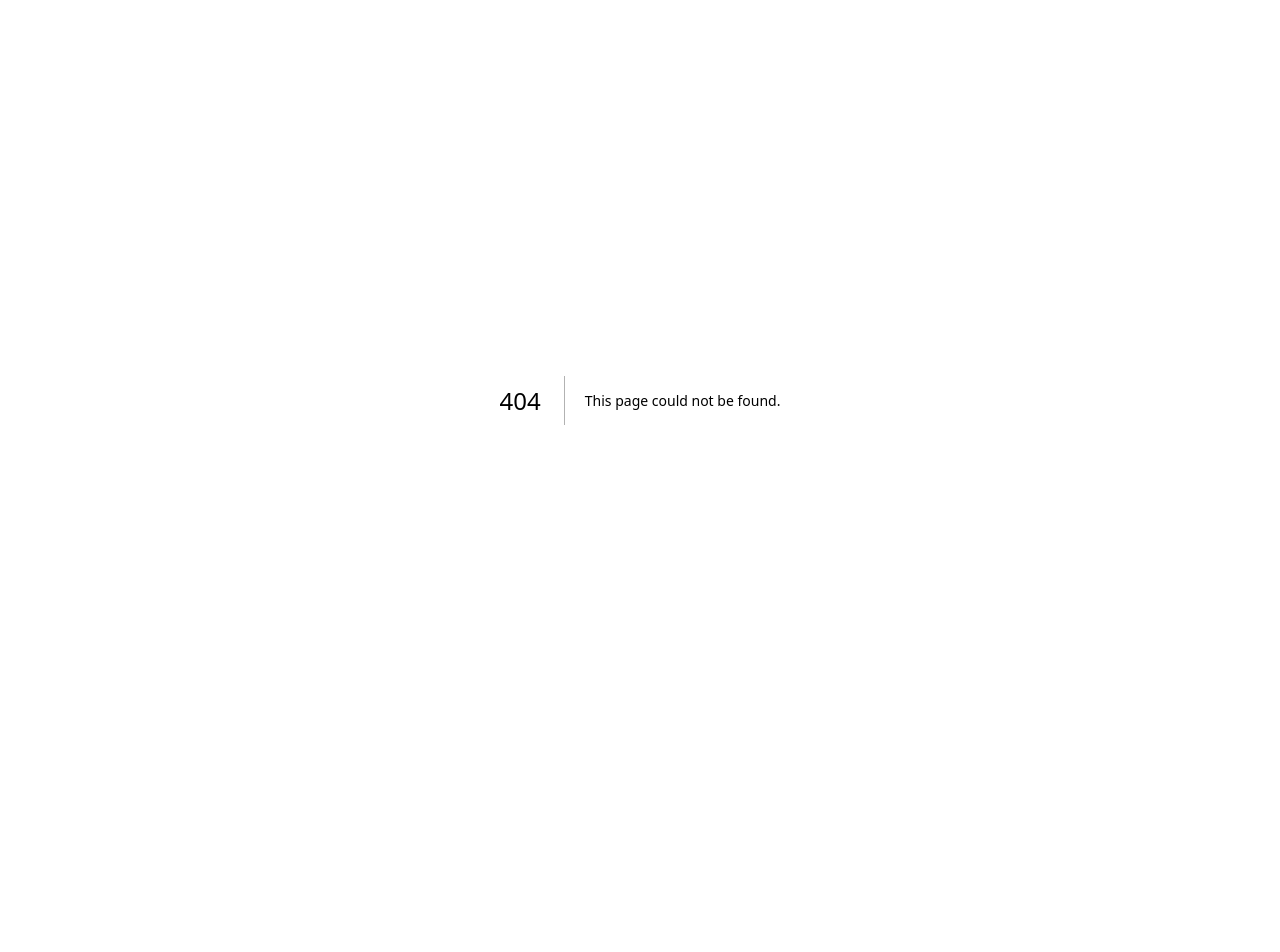
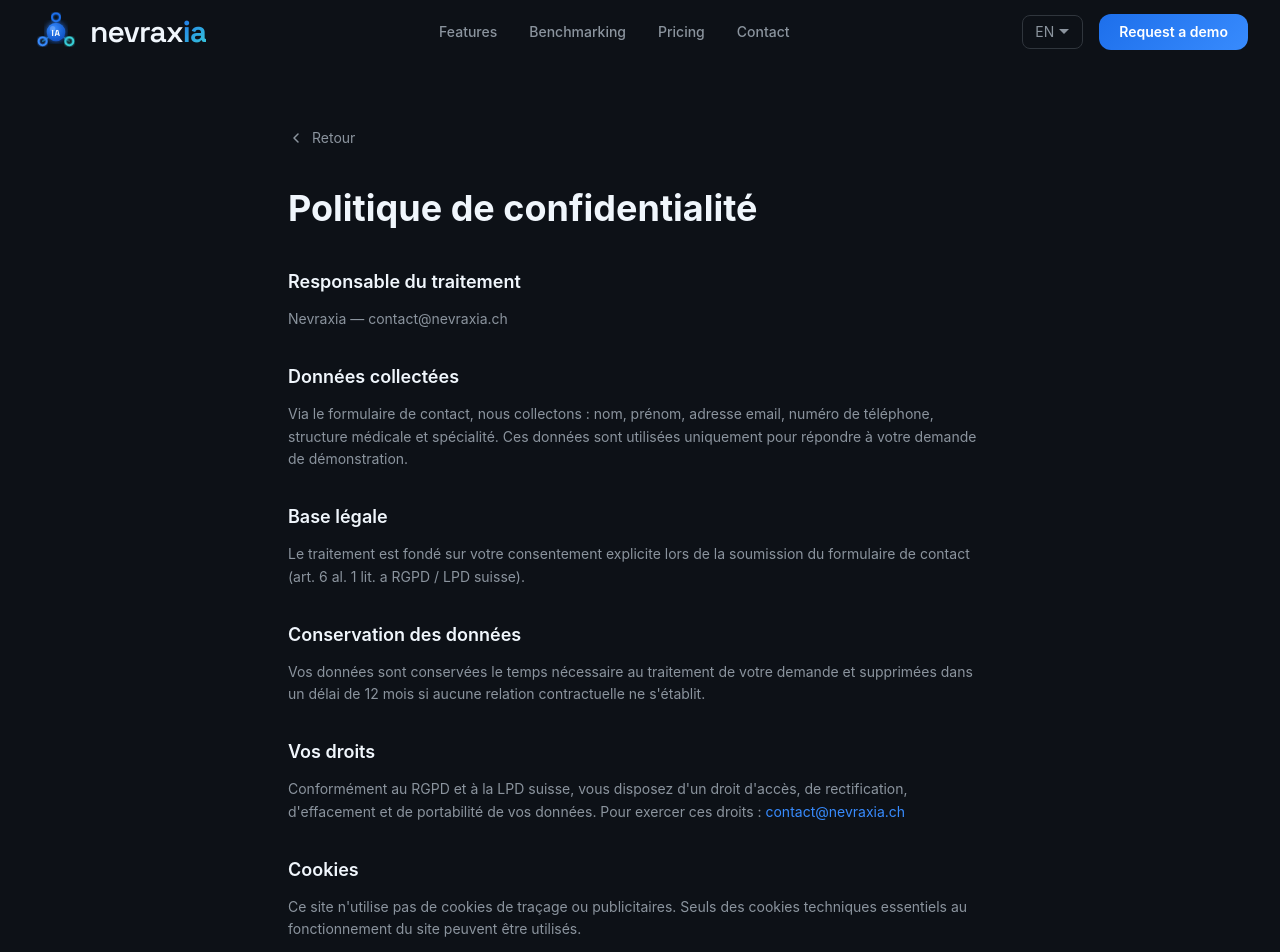
Before and after one commit to jimboum007/nevraxia, a Next.js app: page /en/privacy in a window 1280 px wide. Before the commit this address had no page. Shown: the top 952 px of the page. Before the commit the page ends 800 px from the top, so only its background shows below. Built offline with nearby package versions, Linux system fonts and the light colour scheme.

Commit message:
Add legal and privacy pages with footer links
Adds mentions légales and politique de confidentialité pages (RGPD/LPD compliant), both accessible via footer links already wired up.

Co-Authored-By: Claude Sonnet 4.6 <noreply@anthropic.com>

```diff
--- /dev/null
+++ b/app/[locale]/legal/page.tsx
@@ -0,0 +1,56 @@
+import Navbar from "@/components/layout/Navbar";
+import Footer from "@/components/layout/Footer";
+import Link from "next/link";
+
+export default async function LegalPage({ params }: PageProps<"/[locale]/legal">) {
+  const { locale } = await params;
+  return (
+    <main style={{ background: "#0D1117", minHeight: "100vh" }}>
+      <Navbar locale={locale} />
+      <div className="max-w-3xl mx-auto px-4 sm:px-6 lg:px-8 py-32">
+        <Link
+          href={`/${locale}`}
+          className="inline-flex items-center gap-2 text-sm mb-10 hover:opacity-80 transition-opacity"
+          style={{ color: "#8B949E" }}
+        >
+          <svg width="16" height="16" viewBox="0 0 16 16" fill="none">
+            <path d="M10 12L6 8l4-4" stroke="currentColor" strokeWidth="1.5" strokeLinecap="round" strokeLinejoin="round"/>
+          </svg>
+          Retour
+        </Link>
+
+        <h1 className="text-4xl font-bold mb-10" style={{ color: "#F0F6FC" }}>
+          Mentions légales
+        </h1>
+
+        <div className="space-y-8 text-sm leading-relaxed" style={{ color: "#8B949E" }}>
+          <section>
+            <h2 className="text-lg font-semibold mb-3" style={{ color: "#F0F6FC" }}>Éditeur</h2>
+            <p>Nevraxia<br />Suisse<br />contact@nevraxia.ch</p>
+          </section>
+
+          <section>
+            <h2 className="text-lg font-semibold mb-3" style={{ color: "#F0F6FC" }}>Hébergement</h2>
+            <p>Vercel Inc.<br />340 Pine Street, Suite 701<br />San Francisco, CA 94104, USA<br />vercel.com</p>
+          </section>
+
+          <section>
+            <h2 className="text-lg font-semibold mb-3" style={{ color: "#F0F6FC" }}>Propriété intellectuelle</h2>
+            <p>L'ensemble du contenu de ce site (textes, images, graphismes, logo) est la propriété exclusive de Nevraxia et est protégé par les lois suisses et internationales relatives à la propriété intellectuelle. Toute reproduction est interdite sans autorisation préalable.</p>
+          </section>
+
+          <section>
+            <h2 className="text-lg font-semibold mb-3" style={{ color: "#F0F6FC" }}>Limitation de responsabilité</h2>
+            <p>Nevraxia s'efforce de maintenir les informations de ce site à jour et exactes. Nevraxia ne saurait être tenu responsable des erreurs ou omissions, ni des dommages directs ou indirects résultant de l'utilisation de ce site.</p>
+          </section>
+
+          <section>
+            <h2 className="text-lg font-semibold mb-3" style={{ color: "#F0F6FC" }}>Droit applicable</h2>
+            <p>Le présent site est soumis au droit suisse. Tout litige relève de la compétence exclusive des tribunaux du canton de Genève.</p>
+          </section>
+        </div>
+      </div>
+      <Footer />
+    </main>
+  );
+}
--- /dev/null
+++ b/app/[locale]/privacy/page.tsx
@@ -0,0 +1,66 @@
+import Navbar from "@/components/layout/Navbar";
+import Footer from "@/components/layout/Footer";
+import Link from "next/link";
+
+export default async function PrivacyPage({ params }: PageProps<"/[locale]/privacy">) {
+  const { locale } = await params;
+  return (
+    <main style={{ background: "#0D1117", minHeight: "100vh" }}>
+      <Navbar locale={locale} />
+      <div className="max-w-3xl mx-auto px-4 sm:px-6 lg:px-8 py-32">
+        <Link
+          href={`/${locale}`}
+          className="inline-flex items-center gap-2 text-sm mb-10 hover:opacity-80 transition-opacity"
+          style={{ color: "#8B949E" }}
+        >
+          <svg width="16" height="16" viewBox="0 0 16 16" fill="none">
+            <path d="M10 12L6 8l4-4" stroke="currentColor" strokeWidth="1.5" strokeLinecap="round" strokeLinejoin="round"/>
+          </svg>
+          Retour
+        </Link>
+
+        <h1 className="text-4xl font-bold mb-10" style={{ color: "#F0F6FC" }}>
+          Politique de confidentialité
+        </h1>
+
+        <div className="space-y-8 text-sm leading-relaxed" style={{ color: "#8B949E" }}>
+          <section>
+            <h2 className="text-lg font-semibold mb-3" style={{ color: "#F0F6FC" }}>Responsable du traitement</h2>
+            <p>Nevraxia — contact@nevraxia.ch</p>
+          </section>
+
+          <section>
+            <h2 className="text-lg font-semibold mb-3" style={{ color: "#F0F6FC" }}>Données collectées</h2>
+            <p>Via le formulaire de contact, nous collectons : nom, prénom, adresse email, numéro de téléphone, structure médicale et spécialité. Ces données sont utilisées uniquement pour répondre à votre demande de démonstration.</p>
+          </section>
+
+          <section>
+            <h2 className="text-lg font-semibold mb-3" style={{ color: "#F0F6FC" }}>Base légale</h2>
+            <p>Le traitement est fondé sur votre consentement explicite lors de la soumission du formulaire de contact (art. 6 al. 1 lit. a RGPD / LPD suisse).</p>
+          </section>
+
+          <section>
+            <h2 className="text-lg font-semibold mb-3" style={{ color: "#F0F6FC" }}>Conservation des données</h2>
+            <p>Vos données sont conservées le temps nécessaire au traitement de votre demande et supprimées dans un délai de 12 mois si aucune relation contractuelle ne s'établit.</p>
+          </section>
+
+          <section>
+            <h2 className="text-lg font-semibold mb-3" style={{ color: "#F0F6FC" }}>Vos droits</h2>
+            <p>Conformément au RGPD et à la LPD suisse, vous disposez d'un droit d'accès, de rectification, d'effacement et de portabilité de vos données. Pour exercer ces droits : <a href="mailto:contact@nevraxia.ch" style={{ color: "#388BFD" }}>contact@nevraxia.ch</a></p>
+          </section>
+
+          <section>
+            <h2 className="text-lg font-semibold mb-3" style={{ color: "#F0F6FC" }}>Cookies</h2>
+            <p>Ce site n'utilise pas de cookies de traçage ou publicitaires. Seuls des cookies techniques essentiels au fonctionnement du site peuvent être utilisés.</p>
+          </section>
+
+          <section>
+            <h2 className="text-lg font-semibold mb-3" style={{ color: "#F0F6FC" }}>Contact</h2>
+            <p>Pour toute question relative à vos données personnelles : <a href="mailto:contact@nevraxia.ch" style={{ color: "#388BFD" }}>contact@nevraxia.ch</a></p>
+          </section>
+        </div>
+      </div>
+      <Footer />
+    </main>
+  );
+}
```
